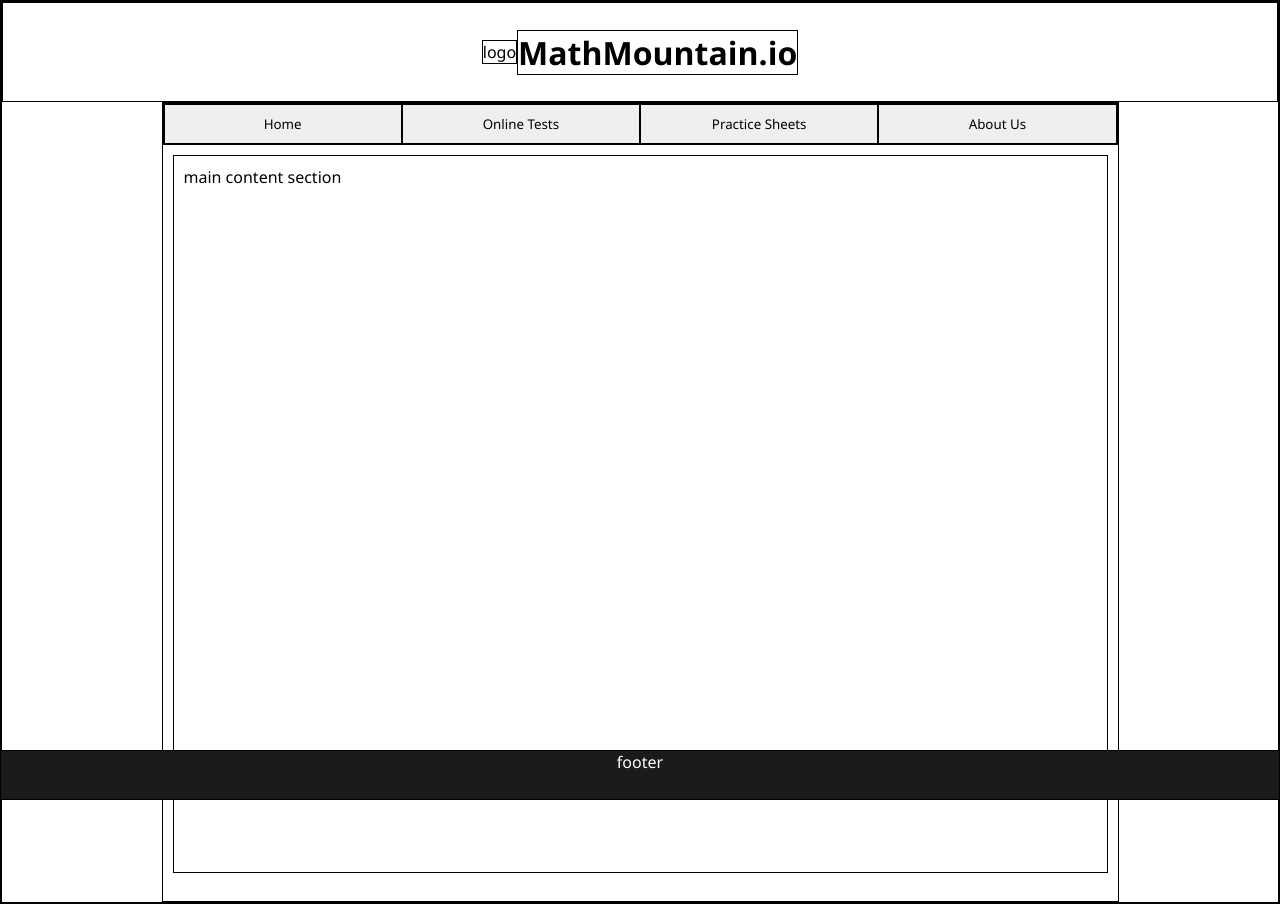
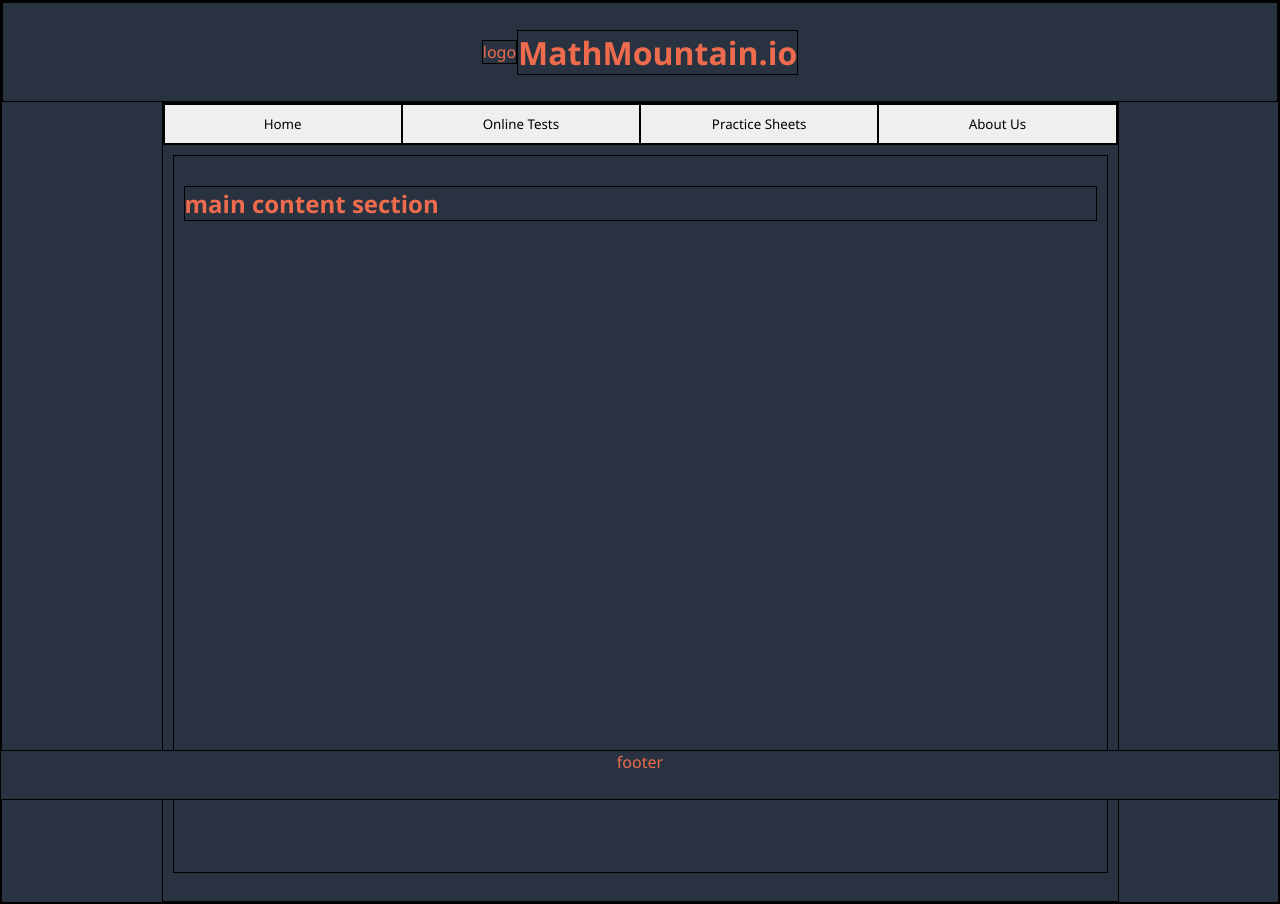
Before and after one commit to Zephyr709/MathMountain, a plain HTML site: page index.html in a window 1280 px wide. Drawn offline with Linux system fonts and the light colour scheme.

Commit message:
preliminary colors added

```diff
--- a/index.html
+++ b/index.html
@@ -24,7 +24,7 @@
             </nav>
 
             <section>
-                main content section
+                <h2>main content section</h2>
             </section>
         </main>
         <footer>
--- a/style.css
+++ b/style.css
@@ -1,5 +1,10 @@
 /* Color Scheme
-
+dark --> light
+color 1: #3d5a80 dark blue
+color 2: #98c1d9 blue
+color 3: #e0fbfc light blue
+color 4: #ee6c4d  orange
+color 5: #293241 dark grey
 */
 
 
@@ -8,10 +13,13 @@
     border: 1px solid black;
     box-sizing:border-box;
     font-family:'Segoe UI', Tahoma, Geneva, Verdana, sans-serif;
+
 }
 
 body {
     margin:auto;
+    background-color: #293241;
+    color:#ee6c4d;
 
 }
 
@@ -21,6 +29,8 @@ header {
     display: flex;
     align-items: center;
     justify-content: center;
+    background-color: #293241;
+    color:#ee6c4d;
 }
 
 /* || Navbar Styles */
@@ -44,7 +54,6 @@ main {
     width: 75%;
     margin: auto;
 
-
 }
 section {
     height: 90%;
@@ -62,6 +71,7 @@ footer {
     left: 0;
     bottom:0;
     width:100%;
-    background-color: rgba(27,27,27,1);
-    color:white;
+    background-color: #293241;
+    color:#ee6c4d;
+
 }
```
